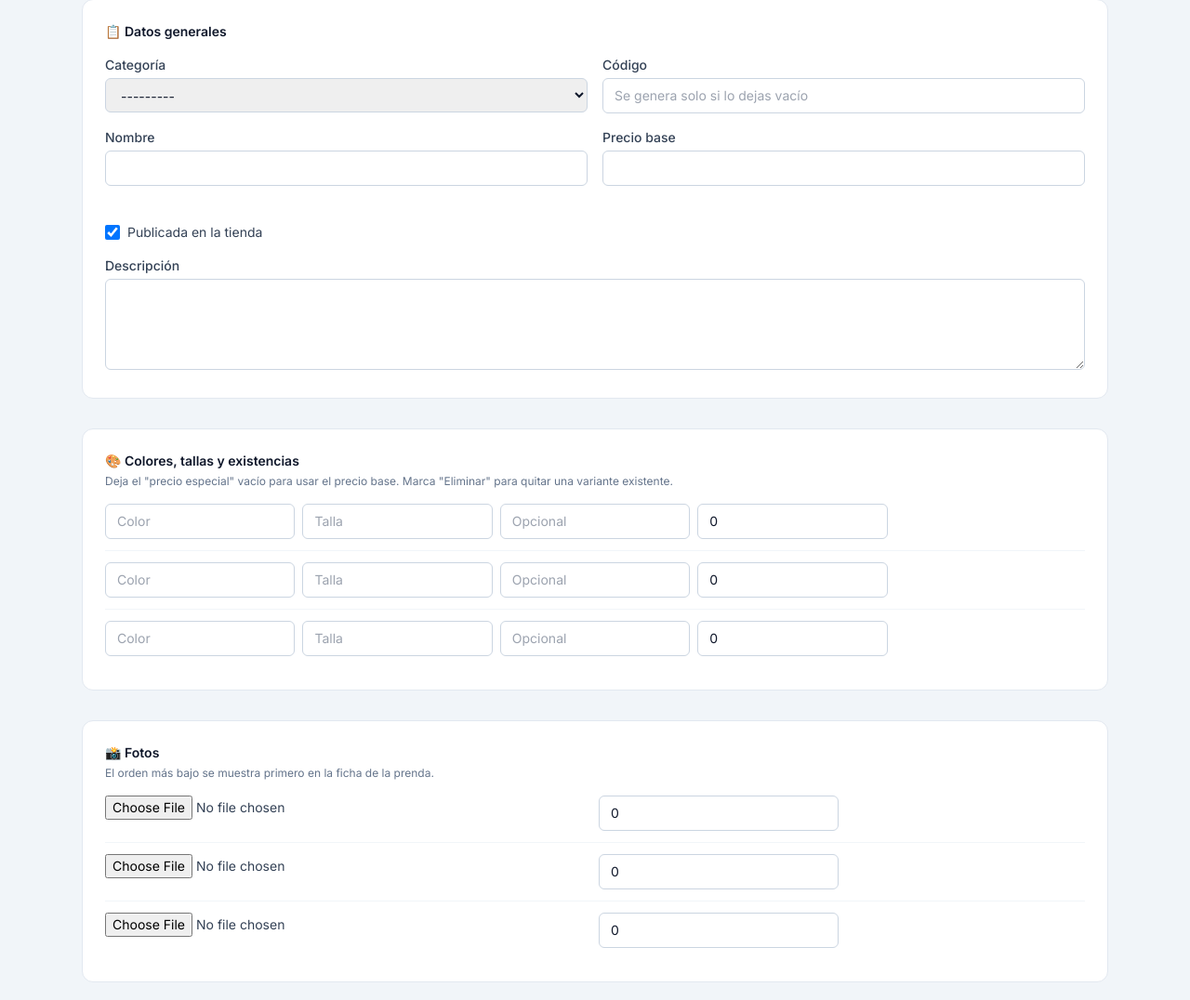
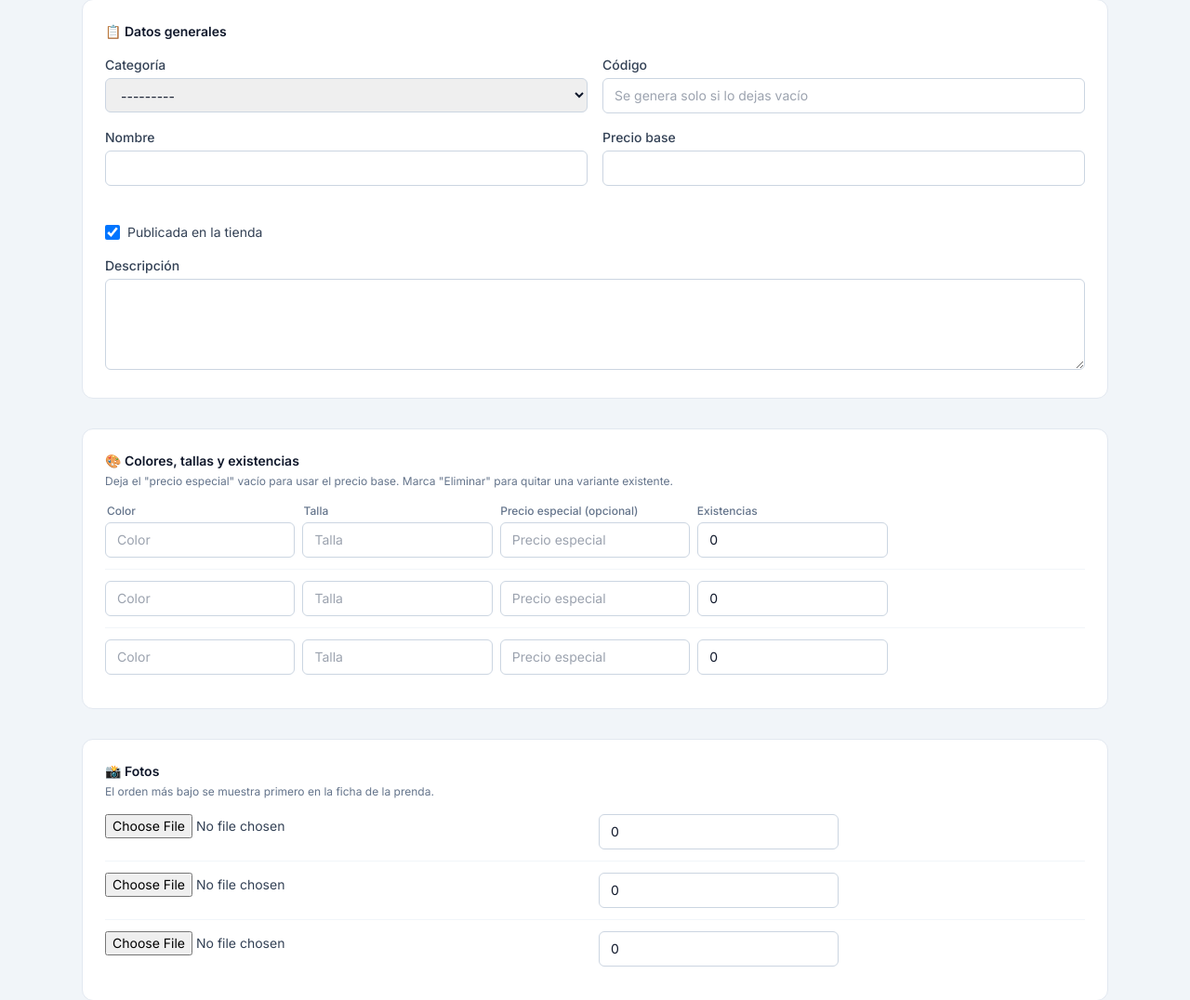
Before and after one commit to fkconsulting235/clothingStore, a Django app: page /panel/prendas/nueva/ in a window 1280 px wide. Shown: the part 181-1257 px from the top of the page at 93% size. Run offline with Django 5.2, Linux system fonts and the light colour scheme; the visitor is signed in with stand-in values (Sample User, id 1); data that the repository does not hold is empty; some libraries are stand-ins or nearby versions.

Commit message:
Aclarar el campo de precio especial en variantes de prenda
El campo "Opcional" no explicaba qué era. Ahora dice "Precio especial"
como placeholder, y se agregan encabezados de columna (Color, Talla,
Precio especial, Existencias) que no dependen del placeholder, para
que sigan siendo claros incluso cuando el campo ya tiene un valor.

```diff
--- a/apps/dashboard/forms.py
+++ b/apps/dashboard/forms.py
@@ -77,7 +77,7 @@ VariantFormSet = inlineformset_factory(
     widgets={
         'color': forms.TextInput(attrs={'class': INPUT_CLASSES, 'placeholder': 'Color'}),
         'size': forms.TextInput(attrs={'class': INPUT_CLASSES, 'placeholder': 'Talla'}),
-        'price_override': forms.NumberInput(attrs={'class': INPUT_CLASSES, 'step': '0.01', 'placeholder': 'Opcional'}),
+        'price_override': forms.NumberInput(attrs={'class': INPUT_CLASSES, 'step': '0.01', 'placeholder': 'Precio especial'}),
         'stock': forms.NumberInput(attrs={'class': INPUT_CLASSES, 'min': 0}),
     },
     extra=3, can_delete=True,
--- a/templates/dashboard/product_form.html
+++ b/templates/dashboard/product_form.html
@@ -48,20 +48,34 @@
             {% if variant_formset.non_form_errors %}
                 <p class="text-xs text-red-600 mb-2">{{ variant_formset.non_form_errors|join:", " }}</p>
             {% endif %}
+            <div class="hidden sm:grid sm:grid-cols-5 gap-2 mb-1 px-0.5">
+                <p class="text-xs font-medium text-slate-500">Color</p>
+                <p class="text-xs font-medium text-slate-500">Talla</p>
+                <p class="text-xs font-medium text-slate-500">Precio especial (opcional)</p>
+                <p class="text-xs font-medium text-slate-500">Existencias</p>
+            </div>
             <div class="space-y-3">
                 {% for vform in variant_formset %}
                     <div class="grid grid-cols-2 sm:grid-cols-5 gap-2 items-start border-b border-slate-100 pb-3 last:border-0">
                         {% for hidden in vform.hidden_fields %}{{ hidden }}{% endfor %}
                         <div>
+                            <p class="text-xs text-slate-400 mb-1 sm:hidden">Color</p>
                             {{ vform.color }}
                             {% if vform.color.errors %}<p class="text-xs text-red-600 mt-1">{{ vform.color.errors|join:", " }}</p>{% endif %}
                         </div>
                         <div>
+                            <p class="text-xs text-slate-400 mb-1 sm:hidden">Talla</p>
                             {{ vform.size }}
                             {% if vform.size.errors %}<p class="text-xs text-red-600 mt-1">{{ vform.size.errors|join:", " }}</p>{% endif %}
                         </div>
-                        <div>{{ vform.price_override }}</div>
-                        <div>{{ vform.stock }}</div>
+                        <div>
+                            <p class="text-xs text-slate-400 mb-1 sm:hidden">Precio especial (opcional)</p>
+                            {{ vform.price_override }}
+                        </div>
+                        <div>
+                            <p class="text-xs text-slate-400 mb-1 sm:hidden">Existencias</p>
+                            {{ vform.stock }}
+                        </div>
                         {% if vform.instance.pk %}
                             <label class="flex items-center gap-1.5 text-xs text-slate-500 mt-2">
                                 {{ vform.DELETE }} Eliminar
```
